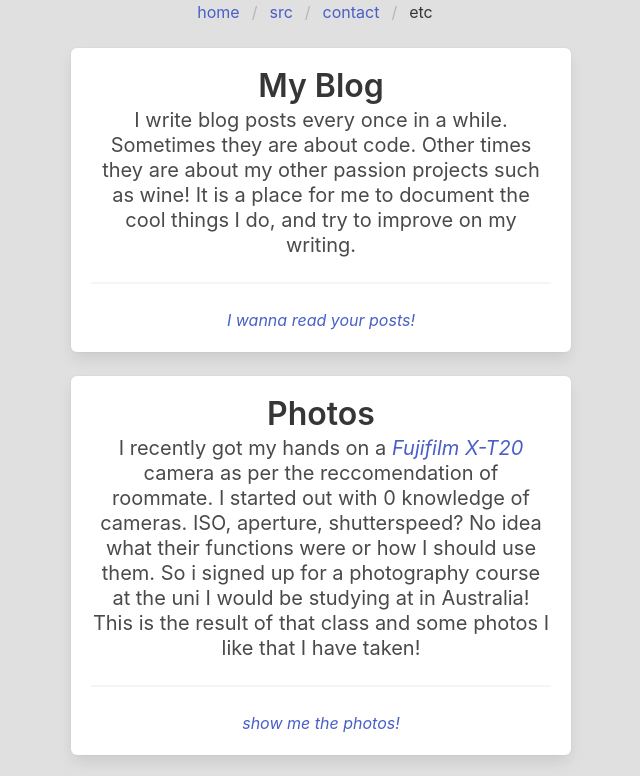
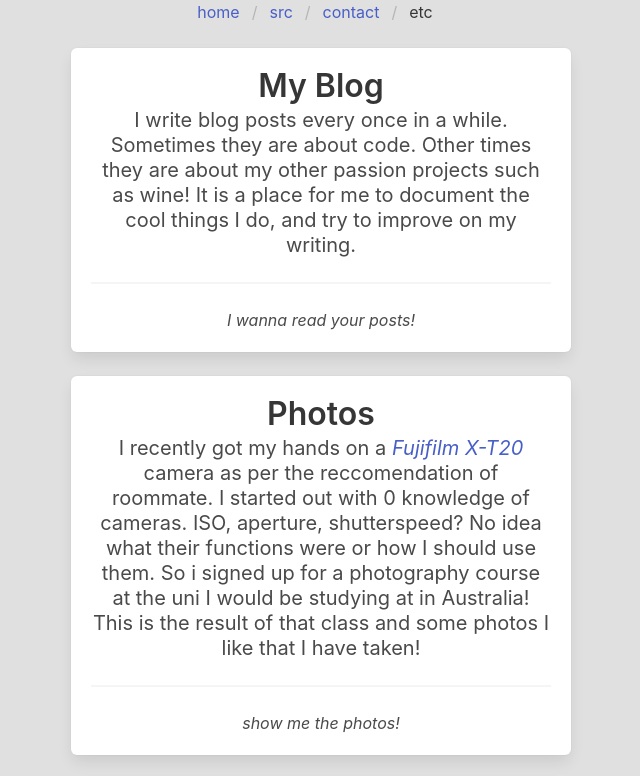
Before and after one commit to DomThePorcupine/domsland, a website: page pub/etc.html in a window 1280 px wide. Shown: the top 776 px of the page, without its empty margins (319-959 px from the left). Drawn offline with nearby package versions, Linux system fonts and the light colour scheme.

Commit message:
update html

```diff
--- a/pub/etc.html
+++ b/pub/etc.html
@@ -27,7 +27,7 @@
         me to document the cool things I do, and try to improve on my writing.
       </p>
       <hr/>
-      <i><a href="/blogs">I wanna read your posts!</a></i>
+      <i>I wanna read your posts!</i>
     </div>
     <div class="box middle">
       <h1 class="title">
@@ -40,7 +40,7 @@
         what their functions were or how I should use them. So i signed up for a photography course at the uni I would be studying
         at in Australia! This is the result of that class and some photos I like that I have taken!
       <hr/>
-      <i><a href="/photos">show me the photos!</a></i>
+      <i>show me the photos!</i>
     </div>
     <div class="box middle">
       <h1 class="title">
```
